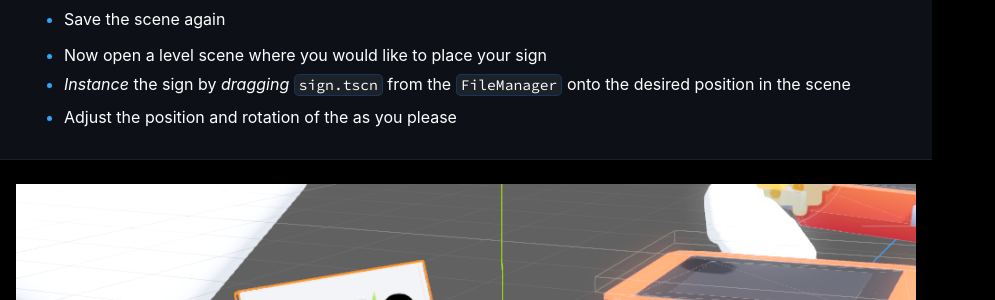
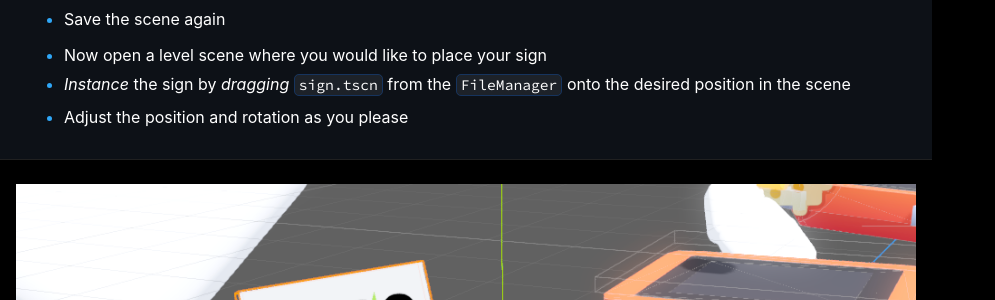
Before and after one commit to marpor/codingpirates, a Jekyll site: the page built from godot/quick_start_3d_platformer/sign.md, in a window 1280 px wide and 900 px high, scrolled down 4032 px. Shown: the part 153-453 px from the top of the window, without its empty margins (0-995 px from the left). Built offline with Jekyll 4.4.1, drawn with Linux system fonts in a browser that asks for light colours; our own code applies the rules of GitHub Pages for plain Markdown files.

Commit message:
Fix typo

```diff
--- a/godot/quick_start_3d_platformer/sign.md
+++ b/godot/quick_start_3d_platformer/sign.md
@@ -77,7 +77,7 @@ It can now look something like this:
 
 * Now open a level scene where you would like to place your sign
 * _Instance_ the sign by _dragging_ `sign.tscn` from the `FileManager` onto the desired position in the scene
-* Adjust the position and rotation of the as you please
+* Adjust the position and rotation as you please
 
 ![Sign WIP 4](res/sign/wip4.png)
 
```
